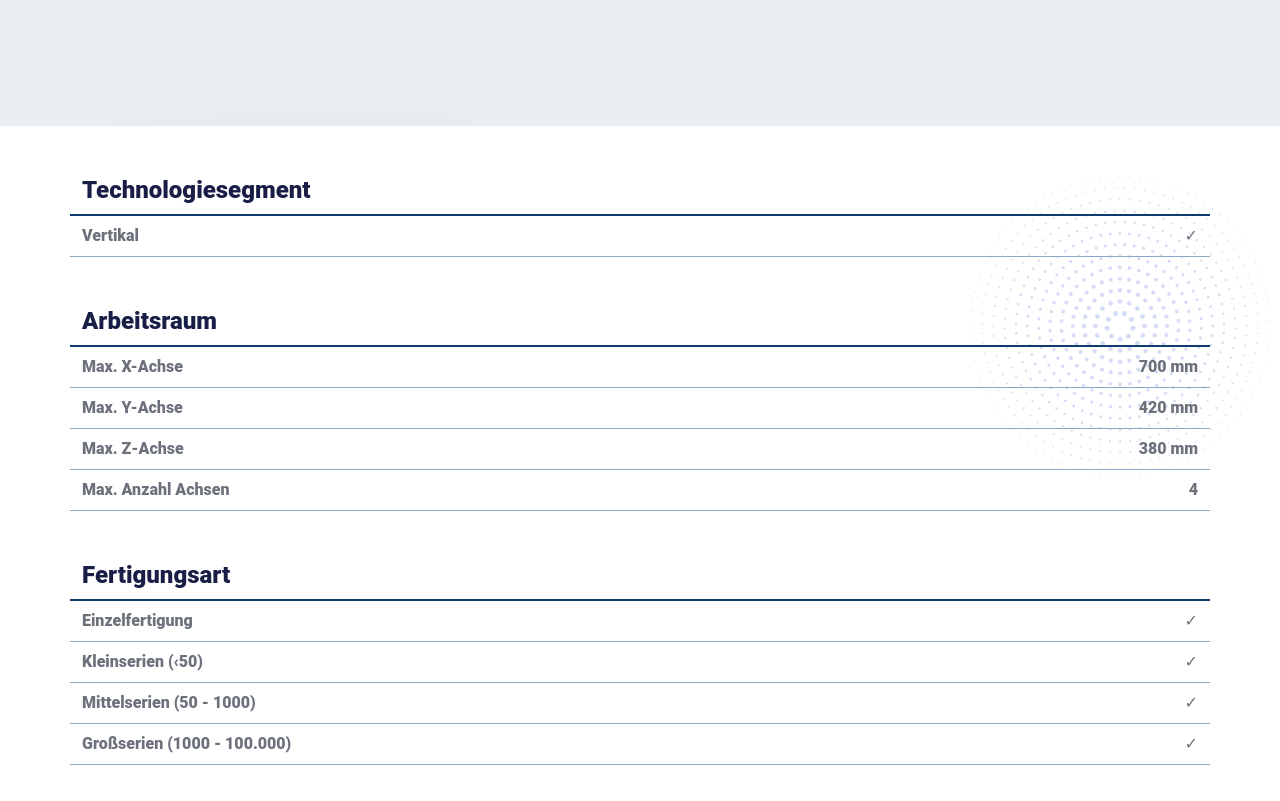
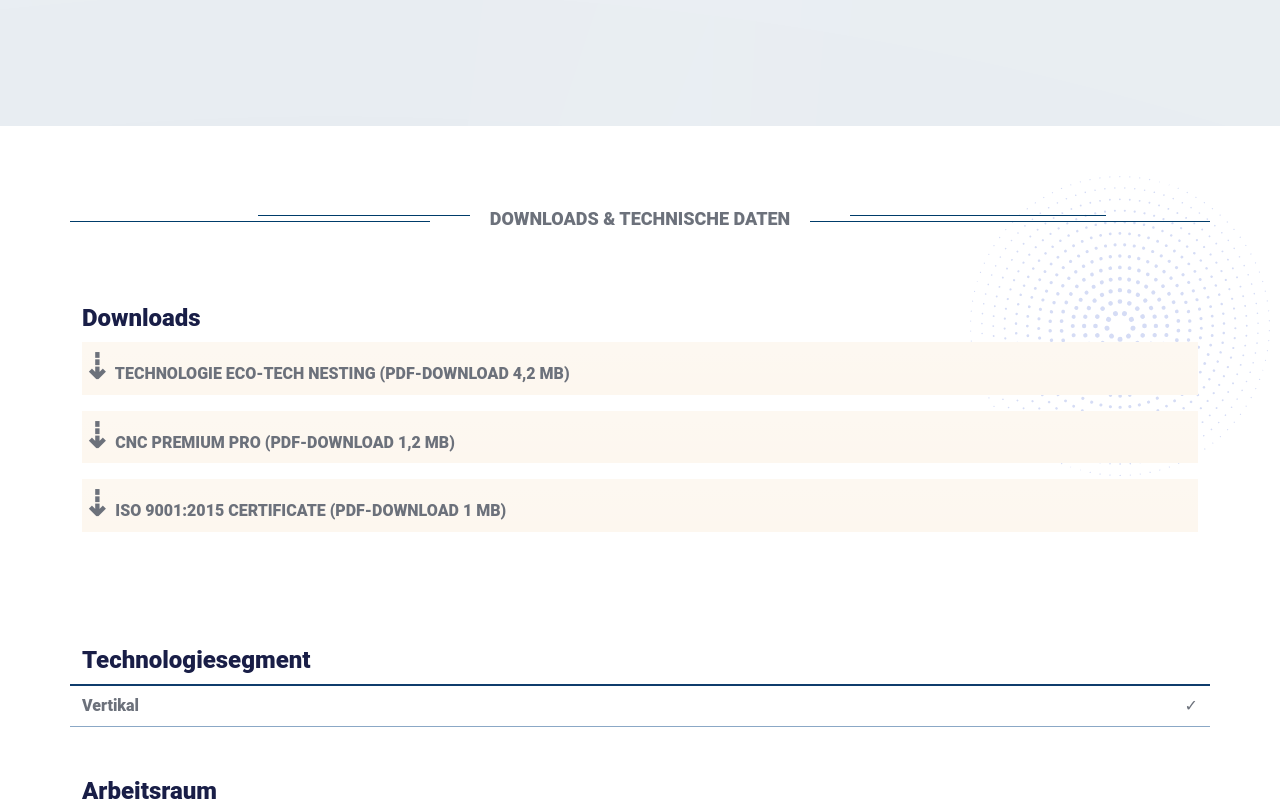
Before and after one commit to tmeftah/cnc.tn-v2, a Svelte app: page / in a window 1280 px wide. Shown: the part 2040-2841 px from the top of the page. Built offline with nearby package versions, Linux system fonts and the light colour scheme.

Commit message:
add Downloads block

```diff
--- a/src/components/Details.svelte
+++ b/src/components/Details.svelte
@@ -2,74 +2,189 @@
     import Timeline from "./Timeline.svelte";
 </script>
 
-<div id="details" class="basic-2" style="padding-top: 3rem;background-image: url(images/l3.png); object-fit: cover;" >
-    <img class="decoration-star-2" src="images/decoration-star.svg" alt="alternative">
+<div
+    id="details"
+    class="basic-2"
+    style="padding-top: 3rem;background-image: url(images/l3.png); object-fit: cover;"
+>
+    <img
+        class="decoration-star-2"
+        src="images/decoration-star.svg"
+        alt="alternative"
+    />
 
-    <div class="container"  >
-
+    <div class="container">
         <div class="row">
             <div class="col-xl-6">
-                <div class="image-container " >
+                <div class="image-container ">
                     <!-- <img class="img-fluid" src="images/m21.png"  alt="alternative"> -->
-                     <img class="img-fluid" src="images/m24.png"  alt="alternative">
+                    <img
+                        class="img-fluid"
+                        src="images/m24.png"
+                        alt="alternative"
+                    />
                 </div>
                 <div class="row mt-5">
                     {#each Array(8) as _, i}
                         <div class="col-3 ">
-                        <img class="img-fluid mb-4" src="http://placehold.jp/0f3c6c/ffffff/150x150.png"  alt="alternative" >
+                            <img
+                                class="img-fluid mb-4"
+                                src="http://placehold.jp/0f3c6c/ffffff/150x150.png"
+                                alt="alternative"
+                            />
                         </div>
-
                     {/each}
                 </div>
-
             </div>
             <div class="col-xl-6">
                 <div class="text-container" style="padding-top: 0px;">
-                    <h2 >Une machine 100% fabriquee en Tunisie</h2>
+                    <h2>Une machine 100% fabriquee en Tunisie</h2>
                     <ul class="list-unstyled li-space-lg">
                         <li class="d-flex">
-                            <i class="fas fa-square"></i>
-                            <div class="flex-grow-1"> <b>Quatre vis à billes</b> assurent un déplacement précis et sans aucune vibration de la machine même dans les conditions de coupe les plus difficiles.</div>
+                            <i class="fas fa-square" />
+                            <div class="flex-grow-1">
+                                <b>Quatre vis à billes</b>
+                                assurent un déplacement précis et sans aucune vibration
+                                de la machine même dans les conditions de coupe les
+                                plus difficiles.
+                            </div>
                         </li>
                         <li class="d-flex">
-                            <i class="fas fa-square"></i>
-                            <div class="flex-grow-1"> <b>Broche asynchrone</b>  à haute fréquence jusqu’à la puissance de <b>9kw</b> (à <b>24.000 rpm</b> ) avec l’option de roulements en céramique pour une forte cadence de travail.</div>
+                            <i class="fas fa-square" />
+                            <div class="flex-grow-1">
+                                <b>Broche asynchrone</b>
+                                à haute fréquence jusqu’à la puissance de
+                                <b>9kw</b>
+                                (à
+                                <b>24.000 rpm</b>
+                                ) avec l’option de roulements en céramique pour une
+                                forte cadence de travail.
+                            </div>
                         </li>
                         <li class="d-flex">
-                            <i class="fas fa-square"></i>
-                            <div class="flex-grow-1"><b>Alimentation industrielle</b>  robuste 76VDC-1000W.Armoire Vitrée IP55 avec ventilation forcée,Directeur d’axes supportant 4 axes (standard) avec commande de vitesse de la broche ,commande aspirateur et un watch dog pour la sécurité.</div>
+                            <i class="fas fa-square" />
+                            <div class="flex-grow-1">
+                                <b>Alimentation industrielle</b>
+                                robuste 76VDC-1000W.Armoire Vitrée IP55 avec ventilation
+                                forcée,Directeur d’axes supportant 4 axes (standard)
+                                avec commande de vitesse de la broche ,commande aspirateur
+                                et un watch dog pour la sécurité.
+                            </div>
                         </li>
                         <li class="d-flex">
-                            <i class="fas fa-square"></i>
-                            <div class="flex-grow-1">Dimensions de coupe (standard) : <b>2500</b> x <b>1850</b> x  <b>150mm</b>  </div>
+                            <i class="fas fa-square" />
+                            <div class="flex-grow-1">
+                                Dimensions de coupe (standard) :
+                                <b>2500</b>
+                                x
+                                <b>1850</b>
+                                x
+                                <b>150mm</b>
+                            </div>
                         </li>
                     </ul>
-                    <a class="btn-solid-reg" href="article.html">Plus d'Infomation</a>
-                </div> <!-- end of text-container -->
+                    <a class="btn-solid-reg" href="article.html">
+                        Plus d'Infomation
+                    </a>
+                </div>
+                <!-- end of text-container -->
+            </div>
+        </div>
     </div>
 </div>
 
+<div id="details" class="basic-2" style="padding-top: 3rem;">
+    <img
+        class="decoration-star-2"
+        src="images/decoration-star.svg"
+        alt="alternative"
+    />
+
+    <!-- <div class="text-center text-uppercase mb-5">
+        <div>
+            <img src="images/b2.png" style="margin-top: -10px;" width="10rem" alt="">
+            <img src="images/b2.png" style="margin-top: -10px;" width="15rem" alt="">
+            <img src="images/b2.png" style="margin-top: -10px;" width="20rem" alt="">
+            <h4  style="margin: 20px; display: inline-block;">Downloads & Technische Daten</h4>
+            <img src="images/b2.png" style="margin-top: -10px;" width="20rem" alt="">
+            <img src="images/b2.png" style="margin-top: -10px;" width="15rem" alt="">
+            <img src="images/b2.png" style="margin-top: -10px;" width="10rem" alt="">
+        </div>
+    </div> -->
+
+    <div class="container">
+        <div class="row">
+            <div class="text-center text-uppercase mb-5 wrap">
+                <div class="banner-left" />
+                <div
+                    style="font-size: 18px;padding:0 20px;line-height: 30px;font-weight: 300 !important"
+                >
+                    Downloads & Technische Daten
+                </div>
+                <div class="banner-right" />
+            </div>
+            <div class="mb-5">
+                <div class="col-12">
+                    <h4>Downloads</h4>
+                </div>
+                <div
+                    class="col-12  bg-gradient mb-3"
+                    style="background-color: #fdf7ef;"
+                >
+                    <big
+                        class="mt-2"
+                        style="font-size: 35px; font-weight: 800;"
+                    >
+                        &#8675;
+                    </big>
+                    <span class="text-uppercase">
+                        Technologie ECO-TECH Nesting (PDF-Download 4,2 MB)
+                    </span>
+                </div>
+                <div
+                    class="col-12  bg-gradient mb-3"
+                    style="background-color: #fdf7ef;"
+                >
+                    <big
+                        class="mt-2"
+                        style="font-size: 35px; font-weight: 800;"
+                    >
+                        &#8675;
+                    </big>
+                    <span class="text-uppercase">
+                        cnc premium PRO (PDF-Download 1,2 MB)
+                    </span>
+                </div>
+                <div
+                    class="col-12  bg-gradient mb-3"
+                    style="background-color: #fdf7ef;"
+                >
+                    <big
+                        class="mt-2"
+                        style="font-size: 35px; font-weight: 800;"
+                    >
+                        &#8675;
+                    </big>
+                    <span class="text-uppercase">
+                        iso 9001:2015 Certificate (PDF-Download 1 MB)
+                    </span>
                 </div>
             </div>
 
-<div id="details" class="basic-2" style="padding-top: 3rem;" >
-    <img class="decoration-star-2" src="images/decoration-star.svg" alt="alternative">
-
-    <div class="container"  >
-        <div class="row">
-
-               <div class="col-12" style="border-bottom: 2px solid #0f3c6c ;">
+            <div class="col-12 mt-5" style="border-bottom: 2px solid #0f3c6c ;">
                 <h4>Technologiesegment</h4>
             </div>
             <div>
                 <div class="row mb-5">
-                        <div class="col-12 py-2 " style="border-bottom: 1px solid #8ba8c6;">
+                    <div
+                        class="col-12 py-2 "
+                        style="border-bottom: 1px solid #8ba8c6;"
+                    >
                         <span class="">Vertikal</span>
                         <span class="float-end">✓</span>
                     </div>
                 </div>
             </div>
-
 
             <!--  -->
 
@@ -78,19 +193,31 @@
             </div>
             <div>
                 <div class="row mb-5">
-                        <div class="col-12 py-2 " style="border-bottom: 1px solid #8ba8c6;">
+                    <div
+                        class="col-12 py-2 "
+                        style="border-bottom: 1px solid #8ba8c6;"
+                    >
                         <span class="">Max. X-Achse</span>
                         <span class="float-end">700 mm</span>
                     </div>
-                        <div class="col-12 py-2 " style="border-bottom: 1px solid #8ba8c6;">
+                    <div
+                        class="col-12 py-2 "
+                        style="border-bottom: 1px solid #8ba8c6;"
+                    >
                         <span class="">Max. Y-Achse</span>
                         <span class="float-end">420 mm</span>
                     </div>
-                        <div class="col-12 py-2 " style="border-bottom: 1px solid #8ba8c6;">
+                    <div
+                        class="col-12 py-2 "
+                        style="border-bottom: 1px solid #8ba8c6;"
+                    >
                         <span class="">Max. Z-Achse</span>
                         <span class="float-end">380 mm</span>
                     </div>
-                        <div class="col-12 py-2 " style="border-bottom: 1px solid #8ba8c6;">
+                    <div
+                        class="col-12 py-2 "
+                        style="border-bottom: 1px solid #8ba8c6;"
+                    >
                         <span class="">Max. Anzahl Achsen</span>
                         <span class="float-end">4</span>
                     </div>
@@ -102,19 +229,31 @@
             </div>
             <div>
                 <div class="row mb-5">
-                        <div class="col-12 py-2 " style="border-bottom: 1px solid #8ba8c6;">
+                    <div
+                        class="col-12 py-2 "
+                        style="border-bottom: 1px solid #8ba8c6;"
+                    >
                         <span class="">Einzelfertigung</span>
                         <span class="float-end">✓</span>
                     </div>
-                        <div class="col-12 py-2 " style="border-bottom: 1px solid #8ba8c6;">
+                    <div
+                        class="col-12 py-2 "
+                        style="border-bottom: 1px solid #8ba8c6;"
+                    >
                         <span class="">Kleinserien (&lsaquo;50)</span>
                         <span class="float-end">✓</span>
                     </div>
-                        <div class="col-12 py-2 " style="border-bottom: 1px solid #8ba8c6;">
+                    <div
+                        class="col-12 py-2 "
+                        style="border-bottom: 1px solid #8ba8c6;"
+                    >
                         <span class="">Mittelserien (50 - 1000)</span>
                         <span class="float-end">✓</span>
                     </div>
-                        <div class="col-12 py-2 " style="border-bottom: 1px solid #8ba8c6;">
+                    <div
+                        class="col-12 py-2 "
+                        style="border-bottom: 1px solid #8ba8c6;"
+                    >
                         <span class="">Großserien (1000 - 100.000)</span>
                         <span class="float-end">✓</span>
                     </div>
@@ -126,33 +265,95 @@
             </div>
             <div>
                 <div class="row mb-5">
-                        <div class="col-12 py-2 " style="border-bottom: 1px solid #8ba8c6;">
+                    <div
+                        class="col-12 py-2 "
+                        style="border-bottom: 1px solid #8ba8c6;"
+                    >
                         <span class="">Aluminium</span>
                         <span class="float-end">✓</span>
                     </div>
-                        <div class="col-12 py-2 " style="border-bottom: 1px solid #8ba8c6;">
+                    <div
+                        class="col-12 py-2 "
+                        style="border-bottom: 1px solid #8ba8c6;"
+                    >
                         <span class="">MDF/HDF</span>
                         <span class="float-end">✓</span>
                     </div>
-                        <div class="col-12 py-2 " style="border-bottom: 1px solid #8ba8c6;">
+                    <div
+                        class="col-12 py-2 "
+                        style="border-bottom: 1px solid #8ba8c6;"
+                    >
                         <span class="">HPL</span>
                         <span class="float-end">✓</span>
                     </div>
-                        <div class="col-12 py-2 " style="border-bottom: 1px solid #8ba8c6;">
+                    <div
+                        class="col-12 py-2 "
+                        style="border-bottom: 1px solid #8ba8c6;"
+                    >
                         <span class="">Plastik / CFK</span>
                         <span class="float-end">✓</span>
                     </div>
                 </div>
             </div>
-
-
-
-
-
-
-
-
+        </div>
+    </div>
 </div>
 
-    </div>
-</div>
+<style>
+    .wrap {
+        margin-top: 30px;
+        background: transparent;
+        display: flex;
+        flex-direction: row;
+        margin-bottom: 40px;
+        padding: 0 0 20px;
+        width: 100%;
+    }
+    .banner-left {
+        flex: 6;
+        height: 7px;
+        margin-top: 11px;
+        position: relative;
+    }
+
+    .banner-left::before {
+        border-top: 1px solid #003c6a;
+        content: '';
+        position: absolute;
+        right: 0;
+        top: 0;
+        width: 53%;
+    }
+    .banner-left::after {
+        border-bottom: 1px solid #003c6a;
+        bottom: 0;
+        content: '';
+        left: 0;
+        position: absolute;
+        width: 90%;
+    }
+
+    .banner-right {
+        flex: 6;
+        height: 7px;
+        margin-top: 11px;
+        position: relative;
+    }
+
+    .banner-right::before {
+        border-top: 1px solid #003c6a;
+        content: '';
+        left: 10%;
+        position: absolute;
+        top: 0;
+        width: 64%;
+    }
+    .banner-right::after {
+        border-bottom: 1px solid #003c6a;
+        bottom: 0;
+        content: '';
+        left: 0;
+        position: absolute;
+        width: 100%;
+    }
+</style>
```
Lines whose indentation alone changed are shown as unchanged.
